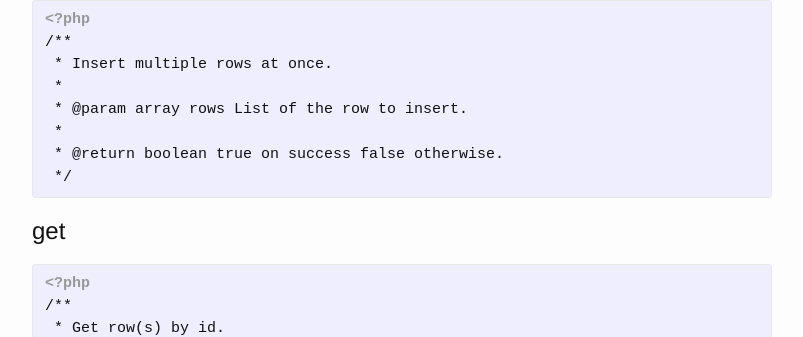
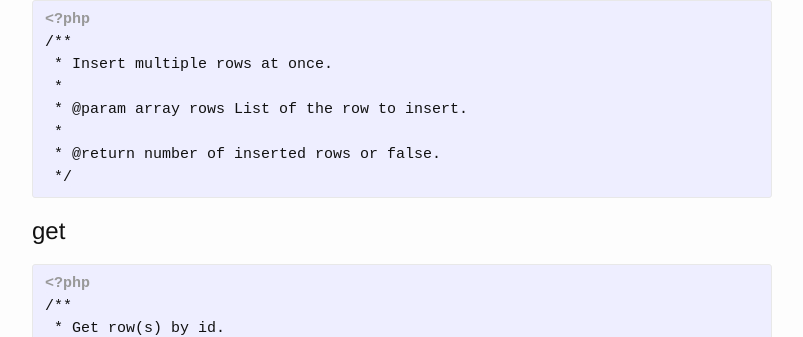
Before and after one commit to iqbalfn/admin, a Jekyll site: the page built from _posts/2016-02-11-model-methods.md, in a window 1280 px wide and 900 px high, scrolled down 562 px. Shown: the part 226-563 px from the top of the window, without its empty margins (238-1041 px from the left). Built offline with Jekyll 4.4.1, drawn with Linux system fonts in a browser that asks for light colours.

Commit message:
add another method manual

```diff
--- a/_posts/2016-02-11-model-methods.md
+++ b/_posts/2016-02-11-model-methods.md
@@ -43,7 +43,7 @@ create_batch
  *
  * @param array rows List of the row to insert.
  *
- * @return boolean true on success false otherwise.
+ * @return number of inserted rows or false.
  */
 {% endhighlight %}
 
```
